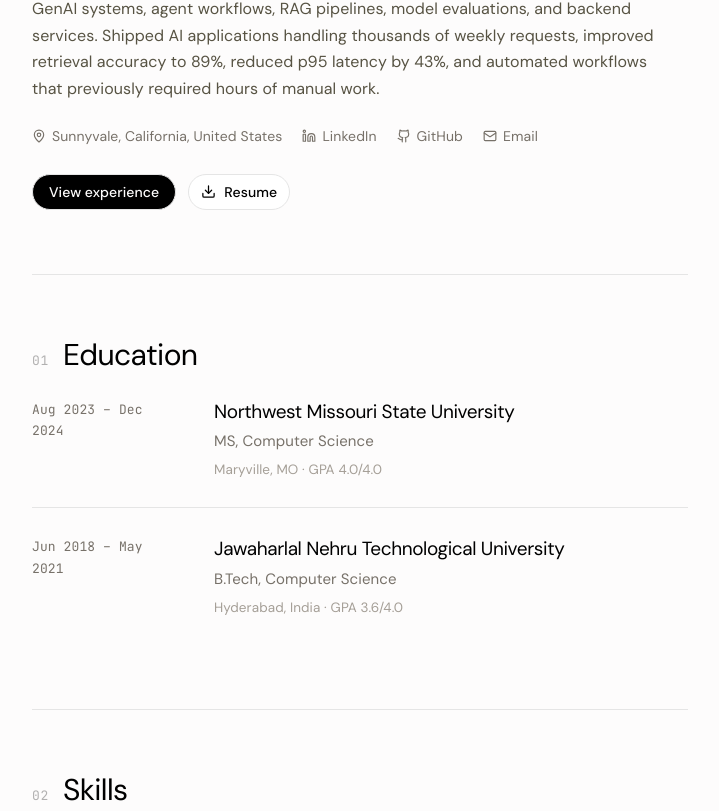
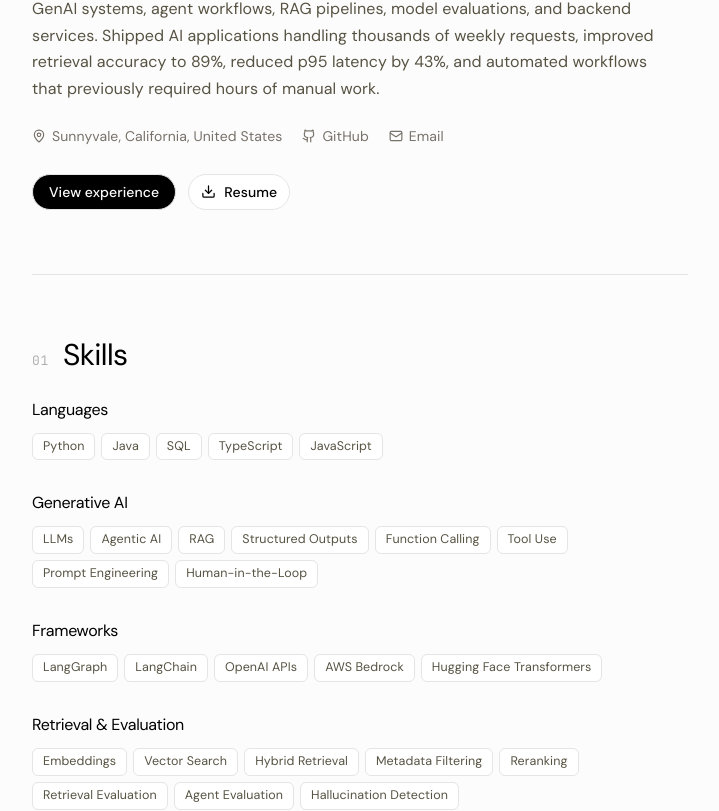
Before and after one commit to nikhila-mateti/nikhila-ai-portfolio, a React (Vite) app: page / in a window 1280 px wide. Shown: the part 315-1126 px from the top of the page, without its empty margins (280-999 px from the left). Built offline with nearby package versions, Linux system fonts and the light colour scheme.

Commit message:
Make LinkedIn optional; fix TypeScript build.

```diff
--- a/src/App.tsx
+++ b/src/App.tsx
@@ -7,10 +7,10 @@ import Projects from './components/Projects';
 import Footer from './components/Footer';
 
 const navItems = [
-  { href: '#education', label: 'Education' },
   { href: '#skills', label: 'Skills' },
   { href: '#experience', label: 'Experience' },
   { href: '#projects', label: 'Projects' },
+  { href: '#education', label: 'Education' },
   { href: '#contact', label: 'Contact' },
 ];
 
@@ -53,10 +53,6 @@ function App() {
         <div className="pf-container">
           <div className="pf-rule" />
         </div>
-        <Education />
-        <div className="pf-container">
-          <div className="pf-rule" />
-        </div>
         <Skills />
         <div className="pf-container">
           <div className="pf-rule" />
@@ -66,6 +62,10 @@ function App() {
           <div className="pf-rule" />
         </div>
         <Projects />
+        <div className="pf-container">
+          <div className="pf-rule" />
+        </div>
+        <Education />
         <Footer />
       </main>
     </div>
--- a/src/components/Education.tsx
+++ b/src/components/Education.tsx
@@ -12,7 +12,7 @@ const Education = () => {
           transition={{ duration: 0.45 }}
           className="mb-7 flex items-baseline gap-3.5"
         >
-          <span className="pf-mono text-[13px] tracking-wider text-fog">01</span>
+          <span className="pf-mono text-[13px] tracking-wider text-fog">04</span>
           <h2 className="pf-display text-[clamp(24px,3vw,30px)] m-0">Education</h2>
         </motion.div>
 
--- a/src/components/Experience.tsx
+++ b/src/components/Experience.tsx
@@ -12,7 +12,7 @@ const Experience = () => {
           transition={{ duration: 0.45 }}
           className="mb-7 flex items-baseline gap-3.5"
         >
-          <span className="pf-mono text-[13px] tracking-wider text-fog">03</span>
+          <span className="pf-mono text-[13px] tracking-wider text-fog">02</span>
           <h2 className="pf-display text-[clamp(24px,3vw,30px)] m-0">Experience</h2>
         </motion.div>
 
--- a/src/components/Hero.tsx
+++ b/src/components/Hero.tsx
@@ -43,6 +43,7 @@ const Hero = () => {
             <MapPin size={14} strokeWidth={2} />
             {profile.location}
           </span>
+          {profile.linkedin ? (
             <a
               href={profile.linkedin}
               target="_blank"
@@ -52,6 +53,7 @@ const Hero = () => {
               <Linkedin size={14} strokeWidth={2} />
               LinkedIn
             </a>
+          ) : null}
           <a
             href={profile.github}
             target="_blank"
--- a/src/components/Projects.tsx
+++ b/src/components/Projects.tsx
@@ -13,7 +13,7 @@ const Projects = () => {
           transition={{ duration: 0.45 }}
           className="mb-7 flex items-baseline gap-3.5"
         >
-          <span className="pf-mono text-[13px] tracking-wider text-fog">04</span>
+          <span className="pf-mono text-[13px] tracking-wider text-fog">03</span>
           <h2 className="pf-display text-[clamp(24px,3vw,30px)] m-0">Projects</h2>
         </motion.div>
 
--- a/src/components/Skills.tsx
+++ b/src/components/Skills.tsx
@@ -12,7 +12,7 @@ const Skills = () => {
           transition={{ duration: 0.45 }}
           className="mb-7 flex items-baseline gap-3.5"
         >
-          <span className="pf-mono text-[13px] tracking-wider text-fog">02</span>
+          <span className="pf-mono text-[13px] tracking-wider text-fog">01</span>
           <h2 className="pf-display text-[clamp(24px,3vw,30px)] m-0">Skills</h2>
         </motion.div>
 
--- a/src/data/profile.ts
+++ b/src/data/profile.ts
@@ -1,11 +1,22 @@
-export const profile = {
+export type Profile = {
+  name: string;
+  initials: string;
+  location: string;
+  email: string;
+  phone: string;
+  resumeUrl: string;
+  linkedin?: string;
+  github: string;
+  bio: string;
+};
+
+export const profile: Profile = {
   name: 'Nikhila Sree',
   initials: 'NM',
   location: 'Sunnyvale, California, United States',
   email: 'nikhilasree636@gmail.com',
   phone: '+1 430-262-8690',
   resumeUrl: '/Nikhila_Mateti_Resume.pdf',
-  // linkedin: 'https://www.linkedin.com/in/nikhila-mateti/',
   github: 'https://github.com/nikhila-mateti',
   bio: 'AI Engineer with 3+ years of software engineering experience building production GenAI systems, agent workflows, RAG pipelines, model evaluations, and backend services. Shipped AI applications handling thousands of weekly requests, improved retrieval accuracy to 89%, reduced p95 latency by 43%, and automated workflows that previously required hours of manual work.',
 };
```
Also changed, not shown: 1 other file (tests, documents, lock files or other folders). Lines whose indentation alone changed are shown as unchanged.
